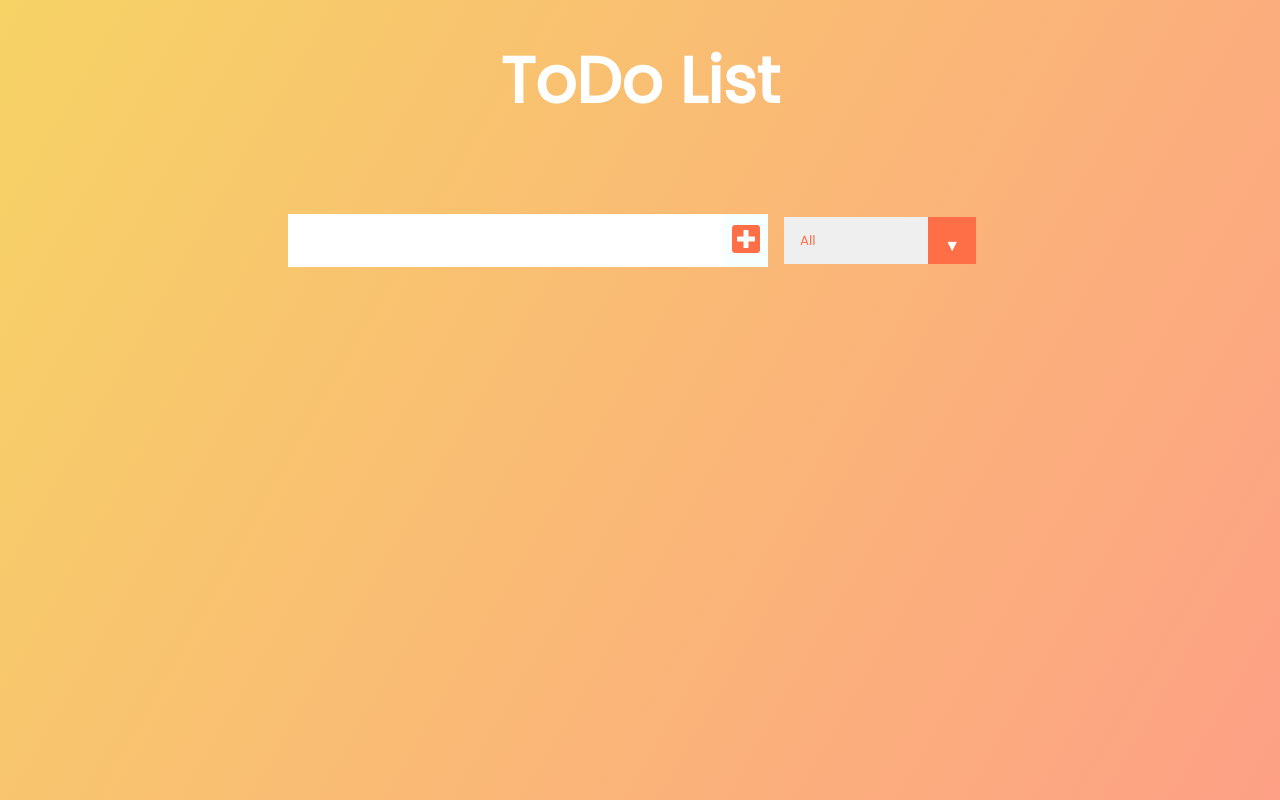
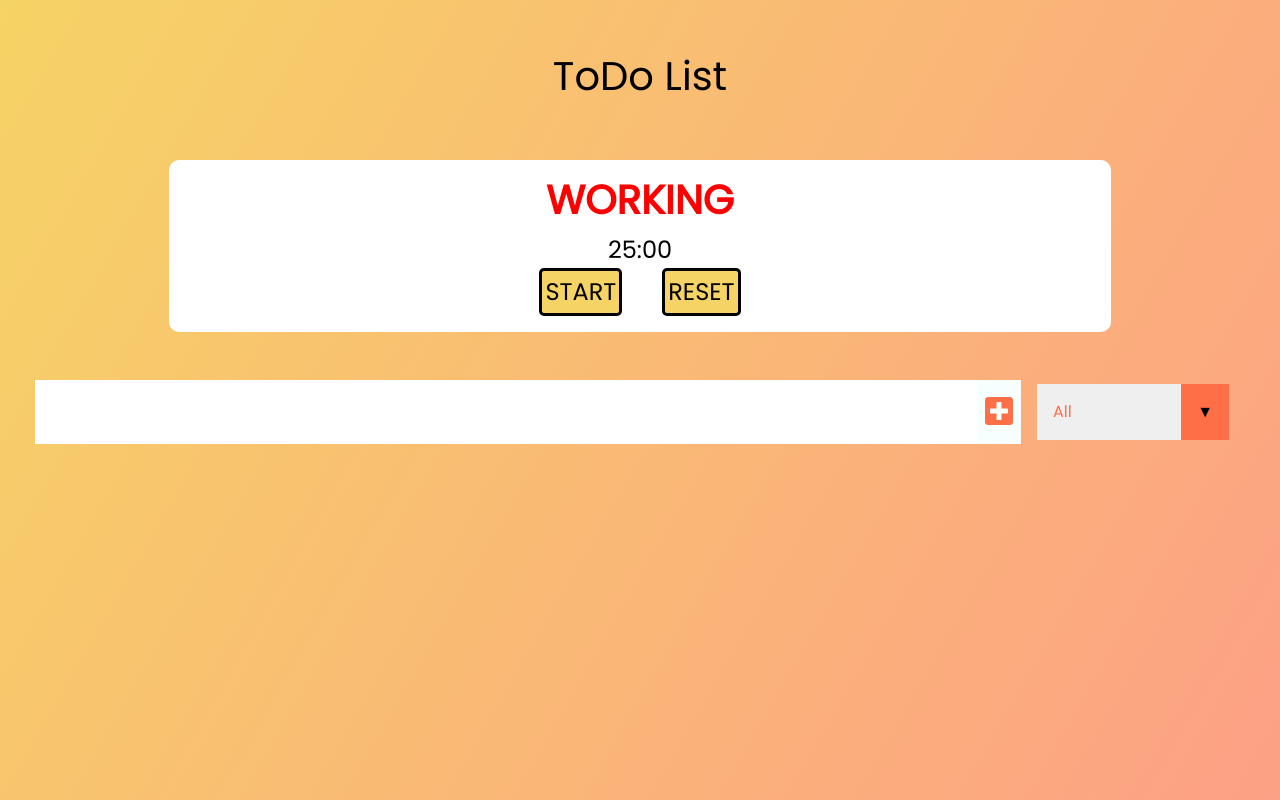
Before and after one commit to Apples201/ToDo-with-Timer-and-Music, a React (Create React App) app: page / in a window 1280 px wide. Built offline with nearby package versions, Linux system fonts and the light colour scheme; the HTML template or start-up script is replaced by a standard one.

Commit message:
Added Timer Component and fixed styling of App

```diff
--- a/public/index.html
+++ b/public/index.html
@@ -35,6 +35,9 @@
       Learn how to configure a non-root public URL by running `npm run build`.
     -->
     <title>React App</title>
+        <!-- CSS only -->
+<link href="https://cdn.jsdelivr.net/npm/bootstrap@5.1.3/dist/css/bootstrap.min.css" rel="stylesheet" integrity="sha384-1BmE4kWBq78iYhFldvKuhfTAU6auU8tT94WrHftjDbrCEXSU1oBoqyl2QvZ6jIW3" crossorigin="anonymous">
+
   </head>
   <body>
     <noscript>You need to enable JavaScript to run this app.</noscript>
@@ -49,5 +52,7 @@
       To begin the development, run `npm start` or `yarn start`.
       To create a production bundle, use `npm run build` or `yarn build`.
     -->
+<!-- JavaScript Bundle with Popper -->
+<script src="https://cdn.jsdelivr.net/npm/bootstrap@5.1.3/dist/js/bootstrap.bundle.min.js" integrity="sha384-ka7Sk0Gln4gmtz2MlQnikT1wXgYsOg+OMhuP+IlRH9sENBO0LRn5q+8nbTov4+1p" crossorigin="anonymous"></script>
   </body>
 </html>
--- a/src/App.css
+++ b/src/App.css
@@ -5,14 +5,37 @@
 }
 body {
   background-image: linear-gradient(120deg, #f6d365 0%, #fda085 100%);
-  color: white;
+  color: black;
   font-family: "Poppins", sans-serif;
   min-height: 100vh;
 }
 header {
   font-size: 2rem;
 }
-
+.timer {
+  font-size: 1.5rem;
+  color:black;
+  background-color: white;
+  border-radius: 10px;
+  padding: 1rem;
+  text-align: center;
+}
+.working{
+  color:red;
+  font-weight: bold;
+}
+.break{
+  color:blue;
+  font-weight: bold;
+}
+.timer button{
+  border: none;
+  border-radius: 5px;
+  background-color: #f6d365;
+  margin: 0 20px 0 20px;
+  padding: 3px;
+  border: 3px black solid;
+}
 header,
 form {
   min-height: 20vh;
@@ -73,12 +96,14 @@ form button:hover {
   padding: 1rem;
   cursor: pointer;
   font-size: 1rem;
+  height:100%;
 }
 .complete-btn {
   background: rgb(11, 212, 162);
 }
 .todo-item {
   padding: 0rem 0.5rem;
+  overflow-x: scroll;
 }
 
 .todo-hidden{
--- a/src/App.js
+++ b/src/App.js
@@ -4,6 +4,7 @@ import './App.css';
 //IMPORT COMPONENTS TIME
 import Form from "./components/Form";
 import TodoList from "./components/TodoList";
+import Timer from "./components/Timer";
 
 function App() {
   //STATE CONSTANTS
@@ -35,10 +36,11 @@ function App() {
 
 
   return (
-    <div className="App">
+    <div className="App container-fluid">
      <header>
       <h1>ToDo List</h1>
      </header>
+     <Timer/>
      <Form
       inputText={inputText}
       todos={todos}
--- a/src/components/Form.js
+++ b/src/components/Form.js
@@ -20,7 +20,7 @@ const Form = ({inputText, todos, setTodos, setInputText, setStatus}) => {
 
     return (
         <form>
-      <input value = {inputText} onChange={inputTextHandler} type="text" className="todo-input" />
+      <input value = {inputText} onChange={inputTextHandler} type="text" className="todo-input w-75" />
       <button onClick={submitToDoHandler} className="todo-button" type="submit">
         <i className="fas fa-plus-square"></i>
       </button>
--- a/src/components/Timer.js
+++ b/src/components/Timer.js
@@ -1,34 +1,57 @@
-import React from "react";
+import React, { useEffect, useState } from 'react'
 
-//Import react first then the constants
 const Timer = () =>{
-// Update the count down every 1 second
- var x = setInterval(function() {
+    const [timeLeft, setTimeLeft] = useState(1500);
+    const [paused, setPaused] = useState(true);
+    const [working, setWorking] = useState(true);
+    useEffect(() => {
+        if (!timeLeft){
+            if(working){
+                //SET TO BREAK TIME LIMIT
+                setWorking(!working);
+                setTimeLeft(300);
+            }
+            else{
+                //SET TO WORKING TIME LIMIT
+                setWorking(!working);
+                setTimeLeft(1500);
+            }
+            return;};
+         const intervalId = setInterval(() => {
+           if(!paused){
+          setTimeLeft(timeLeft - 1);
+         }
+      }, 1000);
+        return () => clearInterval(intervalId);
+      }, [timeLeft, paused, working]);
 
-// Get today's date and time
-   var now = new Date().getTime();
-
-// Set the countdown timer to 25 minutes
-   var Pomodoro = now + 1500000;
-
-//   // Time calculations for minutes and seconds
-   var minutes = Math.floor((Pomodoro % (1000 * 60 * 60)) / (1000 * 60));
-   var seconds = Math.floor((Pomodoro % (1000 * 60)) / 1000);
-
-//   // Output the result in an element with id="demo"
-   document.getElementById("demo").innerHTML = minutes + "m " + seconds + "s ";
-
-//   // If the count down is over, write some text
-   if (distance < 0) {
-     clearInterval(x);
-     document.getElementById("demo").innerHTML = "EXPIRED";
-   }
-}, 1000);
-return (
-    <div className="timer">
-        TIMER
-    </div>
-);
-}
-
+    const timeToString = (timeLeft) =>{
+        let value = "";
+        const minutes = Math.floor((timeLeft)/60);
+        const seconds = Math.floor((timeLeft-(minutes*60)));
+        value = ( (minutes<10)?("0"):("") ) + minutes + ":" +( (seconds<10)?("0"):("") )+ seconds;
+        return value;
+    }
+    const pauseHandler = (e) =>{
+       e.preventDefault();
+       setPaused(!paused);
+    }
+    const resetHandler = (e) =>{
+       e.preventDefault();
+       setTimeLeft(1500);
+       setPaused(!paused);
+    }
+    return (
+        <div className="timer w-75 mx-auto">
+            <h1 className={(working)?("working"):("break")}>{(working)?("WORKING"):("BREAK")}</h1>
+            <div>{timeToString(timeLeft)}</div>
+            <button onClick ={pauseHandler}>
+               {(paused)?("START"):("STOP")}
+            </button>
+            <button onClick ={resetHandler}>
+               RESET
+            </button>
+        </div>
+    )
+};
 export default Timer;
```
